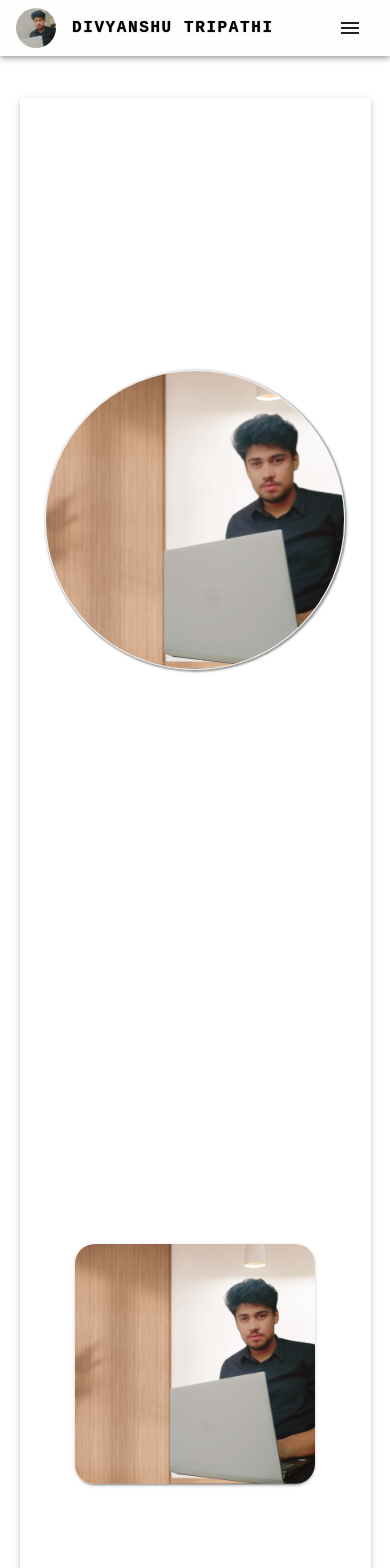
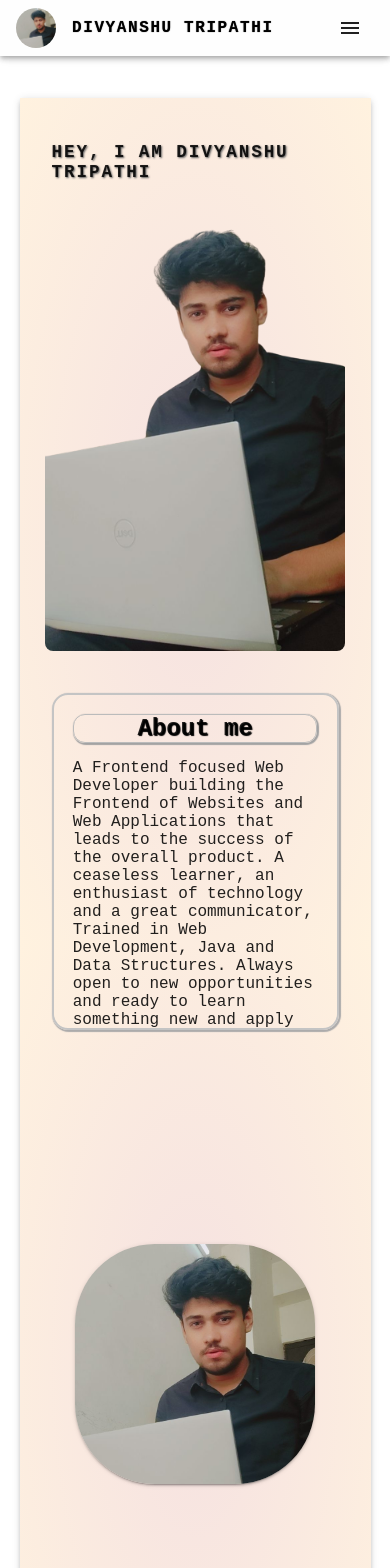
Before and after one commit to ZeoxD/portfolio-zeoxd, a React (Create React App) app: page / in a window 390 px wide. Shown: the top 1568 px of the page. Built offline with nearby package versions, Linux system fonts and the light colour scheme.

Commit message:
updated Home Component and styles

```diff
--- a/src/App.css
+++ b/src/App.css
@@ -13,6 +13,10 @@
   margin: 8vh;
 }
 
+.radial-bg {
+  background: radial-gradient(rgb(245, 225, 225), rgb(255, 242, 223));
+}
+
 ::-webkit-scrollbar {
   width: 12px;
 }
@@ -21,6 +25,20 @@
   background-color: rgb(195, 195, 195);
 }
 
+@media (max-width: 1024px) {
+  .container-card {
+    margin: 5vh 0;
+    width: 80vw;
+  }
+}
+
+@media (max-width: 900px) {
+  .container-card {
+    margin: 5vh 0;
+    width: 85vw;
+  }
+}
+
 @media (max-width: 526px) {
   .container-card {
     margin: 5vh 0;
--- a/src/App.js
+++ b/src/App.js
@@ -35,7 +35,7 @@ function App() {
         <div className="App-container">
           <SimplePaper classComponent="container-card">
             <Home prefersDarkMode={prefersDarkMode}/>
-            <Skills />
+            <Skills prefersDarkMode={prefersDarkMode}/>
           </SimplePaper>
         </div>
       </div>
--- a/src/components/HomeComponent.js
+++ b/src/components/HomeComponent.js
@@ -1,10 +1,26 @@
+//pages & components
+import SimplePaper from "./SimplePaper"
+
 //styles & images
 import "../pages/Home.css"
 
 function HomeComponent() {
     return(
         <div className="home-component">
+            <h2>About me</h2>
+            <p>
+                A Frontend focused Web Developer building the
+                Frontend of Websites and Web Applications that
+                leads to the success of the overall product.
+                A ceaseless learner, an enthusiast of technology
+                and a great communicator, Trained in Web Development,
+                Java and Data Structures. Always open to new
+                opportunities and ready to learn something new
+                and apply it in real life situations.
 
+                I am a competitive programmer and a Full stack web Developer
+                with a good knowledge in Data Structure and Algorithms.
+            </p>
         </div>
     )
 }
--- a/src/components/ResponsiveAppBar.js
+++ b/src/components/ResponsiveAppBar.js
@@ -73,7 +73,16 @@ function ResponsiveAppBar({prefersDarkMode}) {
                 key={page[0]}
                 href={`#${page[0]}`}
                 onClick={handleCloseNavMenu}
-                sx={{ mx: 0.5, py: 1, px: 0, bgcolor: `${prefersDarkMode ? grey[800] : grey[200]}`, boxShadow: 1, color: `${prefersDarkMode ? grey[300] : '#333'}`, minWidth: '56px', '&:hover': {background: grey[700]} }}
+                sx={{
+                  mx: 0.5,
+                  py: 1,
+                  px: 0,
+                  bgcolor: `${prefersDarkMode ? grey[800] : grey[200]}`,
+                  boxShadow: 1,
+                  color: `${prefersDarkMode ? grey[200] : grey[800]}`,
+                  minWidth: '48px',
+                  '&:hover': { background: prefersDarkMode ? grey[700] : grey[300] }
+                }}
               >
                 <Tooltip
                 title={<Typography fontSize={14}>{page[0]}</Typography>}
--- a/src/pages/Home.css
+++ b/src/pages/Home.css
@@ -1,6 +1,76 @@
 .home {
     height: 100vh;
     display: flex;
+    flex-direction: column;
+    justify-content: space-evenly;
+    align-items: center;
+    padding: 3em;
+}
+
+.home h1 {
+    font: 2rem 'Ubuntu', monospace;
+    letter-spacing: 0.12rem;
+    font-weight: 600;
+}
+
+.text-shadow-dark {
+    text-shadow: 2px 2px 4px black;
+}
+
+.text-shadow-light {
+    text-shadow: 1px 1px 2px rgb(94, 94, 94);
+}
+
+.home-container {
+    display: flex;
+    flex-direction: row;
+    align-items: center;
+    justify-content: space-between;
+    width: 100%;
+}
+
+.home-component {
+    height: 60vh;
+    width: 40vw;
+    padding: 1.2em;
+    margin-left: 2vw;
+    border: 2px solid rgb(196, 196, 196);
+    box-shadow: 1px 1px 1px 1px rgb(172, 171, 171);
+    border-radius: 1em;
+    letter-spacing: 0;
+    font: 1rem 'Ubuntu', monospace;
+    overflow: hidden;
+}
+
+.home-component h2 {
+    display: flex;
     justify-content: center;
-    align-items: center;
+    text-shadow: 1px 1px 1px black;
+    border: 1px solid rgb(187, 187, 187);
+    box-shadow: 1px 1px 1px 1px rgb(163, 163, 163);
+    border-radius: 0.5em;
+    margin: 0;
 }
+
+@media (max-width: 900px){
+    .home {
+        padding: 2em;
+    }
+    .home h1 {
+        font-size: 1.1rem;
+    }
+    .avatar{
+        height: 'auto';
+        width: 200px;
+    }
+    .home-container {
+        display: flex;
+        flex-direction: column;
+    }
+    .home-component {
+        margin-left: 0;
+        margin-top: 5vh;
+        height: 40vh;
+        width: 100%;
+    }
+}
--- a/src/pages/Home.js
+++ b/src/pages/Home.js
@@ -4,23 +4,25 @@ import HomeComponent from "../components/HomeComponent"
 
 //styles & images
 import "./Home.css"
-import DivyanshuRoom from "../assets/divyanshu_room.jpg"
+import DivyanshuRoom from "../assets/divyanshu_bg.png"
 
 function Home({prefersDarkMode}) {
     return(
-        <div className="home" id="Home">
+        <div className={`home ${prefersDarkMode ? "": "radial-bg"}`} id="Home">
+            <h1 className={prefersDarkMode ? 'text-shadow-dark' : 'text-shadow-light'}>HEY, I AM DIVYANSHU TRIPATHI</h1>
+            <div className="home-container">
                 <Avatar
                 alt="Divyanshu"
                 src={DivyanshuRoom}
+                className="avatar"
                 sx={{
                     width: 300,
-                height: 300,
-                borderRadius: 100,
-                boxShadow: `${prefersDarkMode ? '1px 1px 2px 0px #444' : '1px 1px 2px 1px #999'}`,
-                border: `${prefersDarkMode ? '1px solid #333' : '1px solid #eee'}`
+                    height: 'auto',
+                    borderRadius: 2
                 }}
                 />
                 <HomeComponent />
+            </div>
         </div>
     )
 }
--- a/src/pages/Skills.css
+++ b/src/pages/Skills.css
@@ -3,4 +3,5 @@
     display: flex;
     justify-content: center;
     align-items: center;
+    background-color: blanchedalmond;
 }
--- a/src/pages/Skills.js
+++ b/src/pages/Skills.js
@@ -3,15 +3,15 @@ import Avatar from '@mui/material/Avatar';
 
 //styles & images
 import "./Skills.css"
-import DivyanshuRoom from "../assets/divyanshu_room.jpg"
+import DivyanshuRoom from "../assets/divyanshu_tripathi.jpg"
 
-function Skills() {
+function Skills({prefersDarkMode}) {
     return(
-        <div className="skills" id="Skills">
+        <div className={`skills ${prefersDarkMode ? "": "radial-bg"}`} id="Skills">
             <Avatar
             alt="Divyanshu"
             src={DivyanshuRoom}
-            sx={{ width: 240, height: 'auto', borderRadius: 5, boxShadow: 2 }}
+            sx={{ width: 240, height: 240, borderRadius: 20, boxShadow: 2 }}
             />
         </div>
     )
```
Also changed, not shown: src/assets/divyanshu_bg.png (added), src/logo.svg (deleted). Lines whose indentation alone changed are shown as unchanged.
